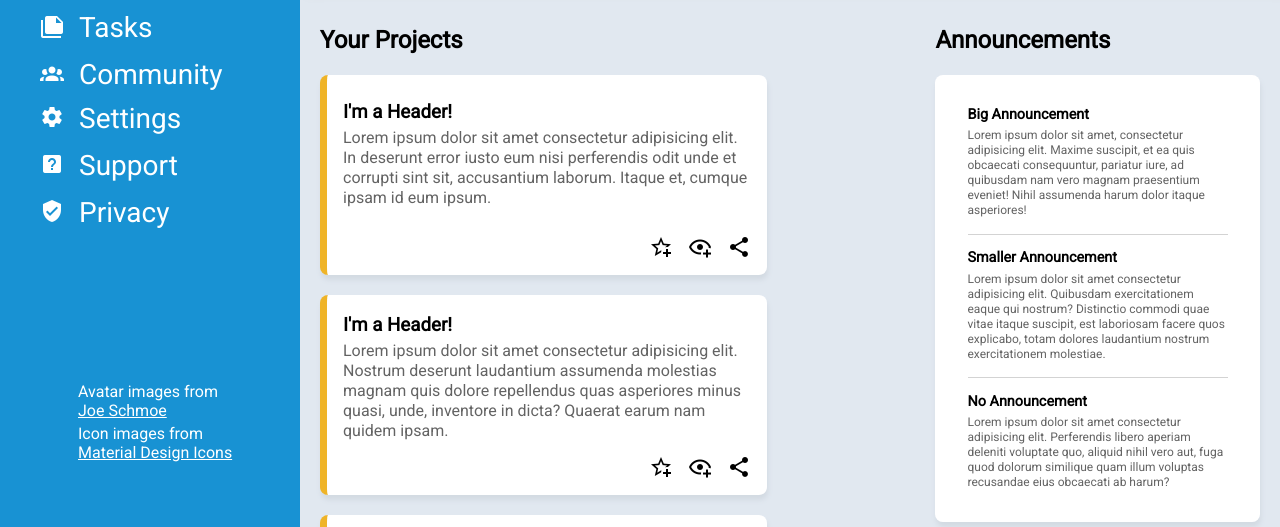
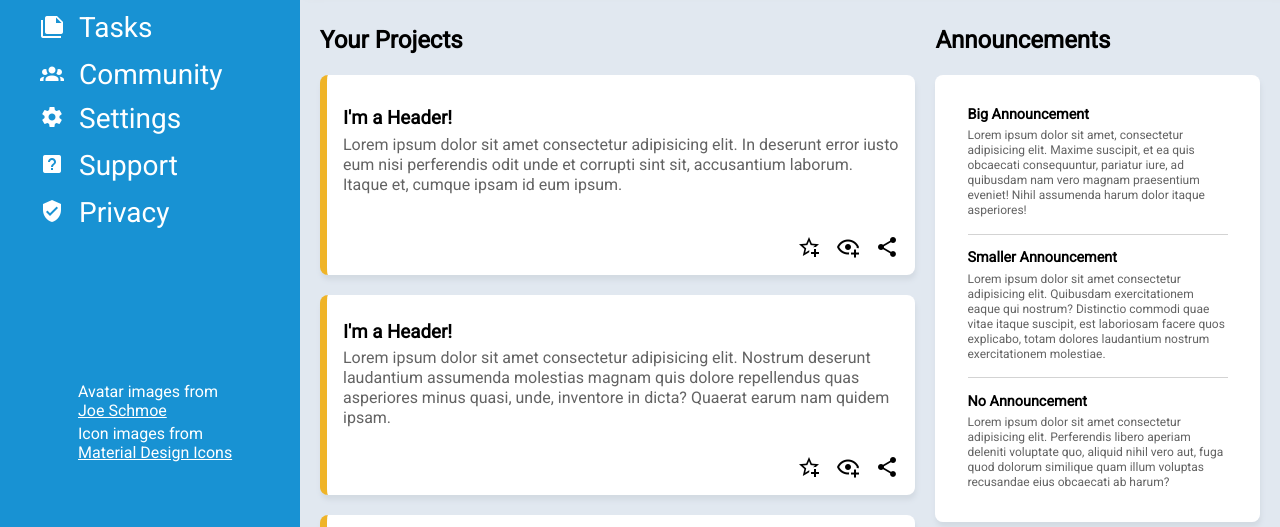
Before and after one commit to thebrianwong/odin-admin-dashboard, a plain HTML site: page index.html in a window 1280 px wide. Shown: the part 273-800 px from the top of the page. Drawn offline with Linux system fonts and the light colour scheme.

Commit message:
Remove project cards styling that was poor for responsive design

```diff
--- a/styles.css
+++ b/styles.css
@@ -227,12 +227,9 @@ form .icon-button {
 
 .projects-card {
     height: 200px;
-    width: auto;
-    max-width: 440px;
     border-left: solid 7px #efb428;
     border-radius: 8px;
     box-shadow: 1px 5px 5px #d3dae2;
-    grid-template-columns: repeat(auto-fit, minmax(350px, 1fr));
 }
 
 .projects-card > h3 {
```
